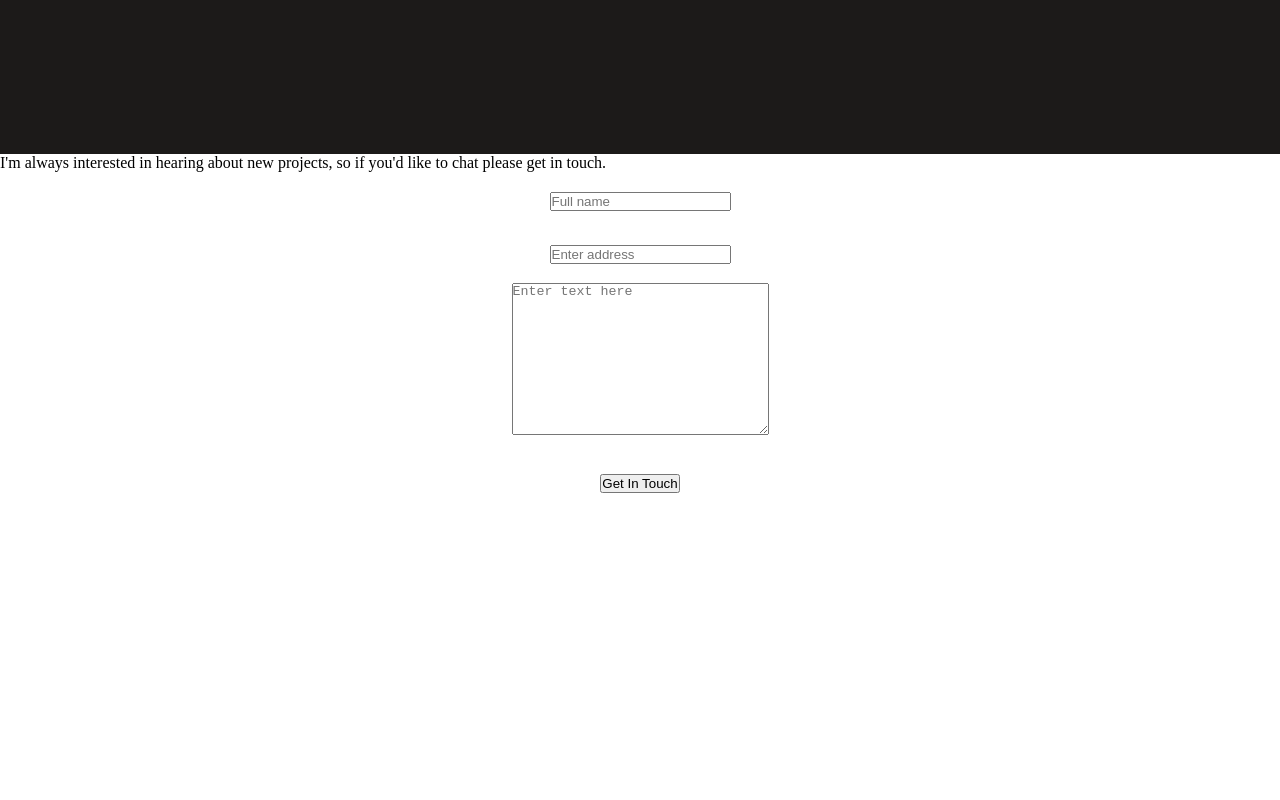
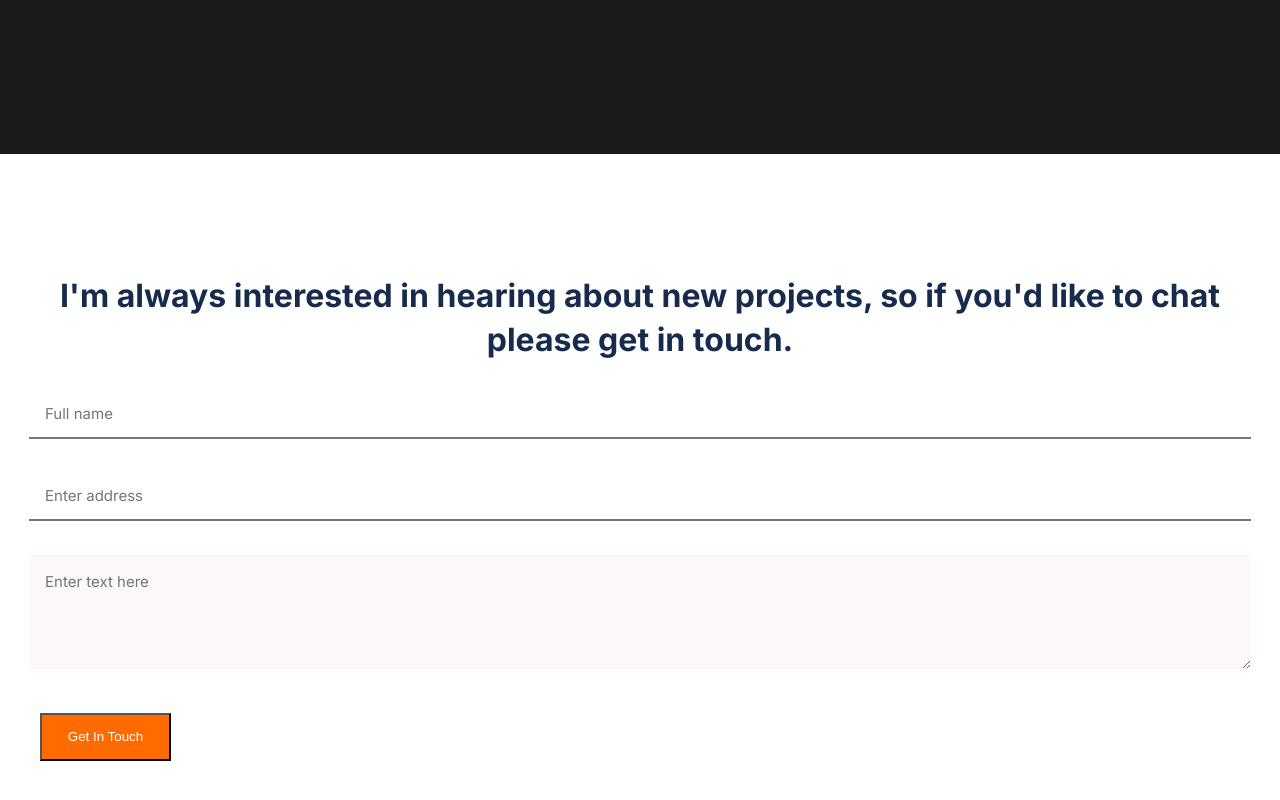
Before and after one commit to taldr27/Portfolio-Trial, a website: page index.html in a window 1280 px wide. Shown: the part 6553-7353 px from the top of the page. Before the commit the page ends 7060 px from the top, so only its background shows below. Drawn offline with Linux system fonts and the light colour scheme.

Commit message:
Add styling

```diff
--- a/css/main.css
+++ b/css/main.css
@@ -325,3 +325,62 @@ li {
 .skills {
   list-style: inside url("../media/svg/circle.svg");
 }
+
+.contact-form {
+  display: flex;
+  flex-direction: column;
+  padding: 120px 24px;
+  row-gap: 24px;
+}
+
+.main-text {
+  color: #172b4d;
+  font-family: 'Inter', sans-serif;
+  font-style: normal;
+  font-weight: 700;
+  font-size: 32px;
+  line-height: 44px;
+  text-align: center;
+}
+
+.form-inputs {
+  display: flex;
+  flex-direction: column;
+  list-style: none;
+  row-gap: 24px;
+}
+
+.input {
+  width: 100%;
+  height: 48px;
+  border-top: none;
+  border-right: none;
+  border-left: none;
+  text-align: left;
+  vertical-align: bottom;
+  padding: 15px 16px;
+  font-family: 'Inter', sans-serif;
+  font-style: normal;
+  font-weight: 400;
+  font-size: 15px;
+  line-height: 24px;
+}
+
+.button-container {
+  display: flex;
+  justify-content: center;
+  padding: 0;
+}
+
+.contact-btn {
+  height: 48px;
+  width: 131px;
+  background: #ff6b00;
+  color: #fff;
+}
+
+.text-area {
+  height: 114px;
+  background: #fbf8f7;
+  border: none;
+}
--- a/index.html
+++ b/index.html
@@ -297,9 +297,10 @@
       </p>
 
       <form action="https://formspree.io/f/xayknejl" method="POST">
-        <ul>
+        <ul class="form-inputs">
           <li>
             <input
+              class="input"
               type="text"
               name="user_name"
               id="name"
@@ -310,6 +311,7 @@
           </li>
           <li>
             <input
+              class="input"
               type="email"
               name="user_email"
               id="email"
@@ -319,6 +321,7 @@
           </li>
           <li>
             <textarea
+              class="input text-area"
               name="user_msg"
               id="msg"
               cols="30"
@@ -328,8 +331,8 @@
               required
             ></textarea>
           </li>
-          <li>
-            <button type="submit">Get In Touch</button>
+          <li class="contact-form-submit-button-container input">
+            <button type="submit" class="contact-btn">Get In Touch</button>
           </li>
         </ul>
       </form>
```
